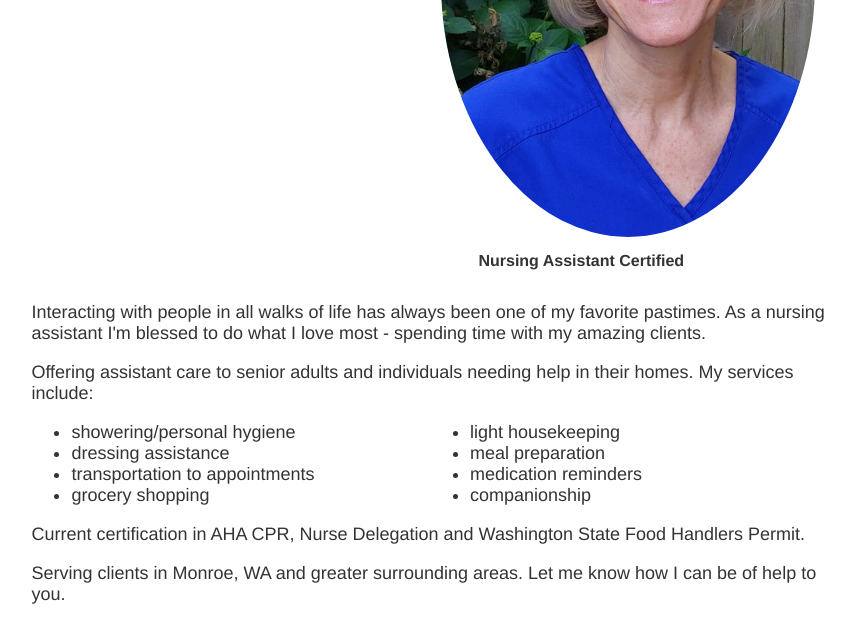
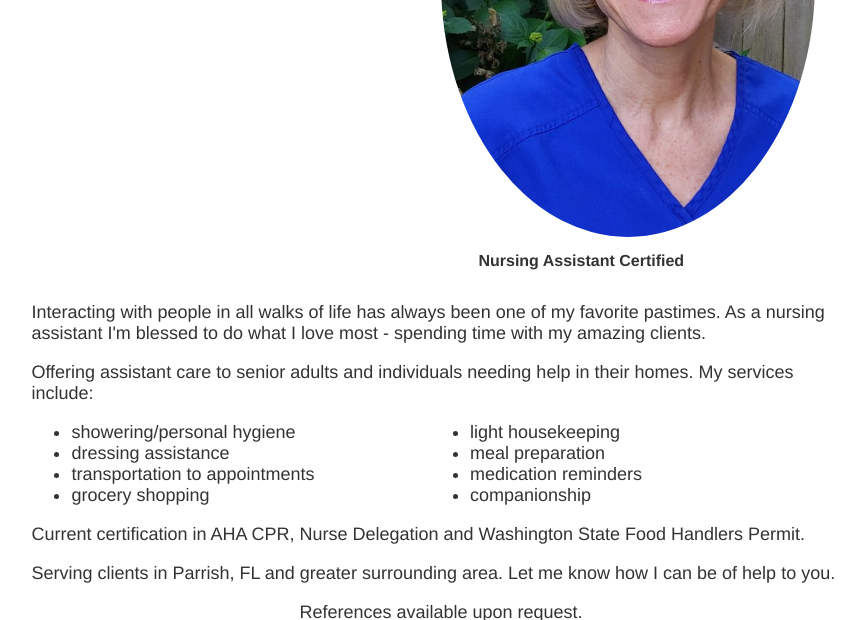
Before and after one commit to severude/GinasInHomeCare, a plain HTML site: page index.html in a window 1280 px wide. Shown: the part 338-958 px from the top of the page, without its empty margins (199-1064 px from the left). Drawn offline with Linux system fonts and the light colour scheme; a web font is replaced by a local one.

Commit message:
Update business address

```diff
--- a/index.html
+++ b/index.html
@@ -6,7 +6,7 @@
     <link href="https://fonts.googleapis.com/css?family=Lobster|Ruslan+Display" rel="stylesheet">
     <link rel="stylesheet" href="style.css">
     <title>Gina's In-Home Care</title>
-    <meta name="description" content="CNA care around the Monroe WA area.  Offering assistant care to senior adults and individuals needing help in their homes.">
+    <meta name="description" content="CNA care around the Parrish, FL area.  Offering assistant care to senior adults and individuals needing help in their homes.">
 </head>
 <body>
   <div class="container">
@@ -34,7 +34,7 @@
         <li>companionship</li>
       </ul>
       <p>Current certification in AHA CPR, Nurse Delegation and Washington State Food Handlers Permit.</p>
-      <p>Serving clients in Monroe, WA and greater surrounding areas.  Let me know how I can be of help to you.</p>
+      <p>Serving clients in Parrish, FL and greater surrounding area.  Let me know how I can be of help to you.</p>
       <p class="center">References available upon request.</p>
       <button class="contact"><a href="tel:425-931-2458">425-931-2458</a></button>
       <button class="contact"><a href="mailto:gseverude@gmail.com">gseverude@gmail.com</a></button>
```
Also changed, not shown: 1 other file.
